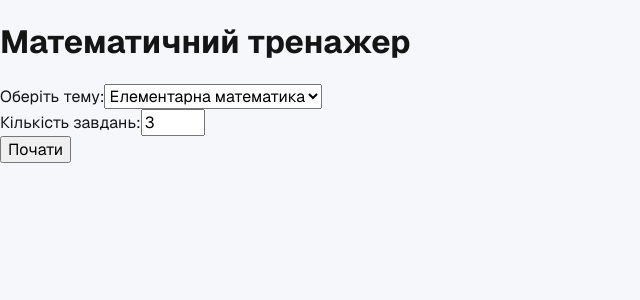
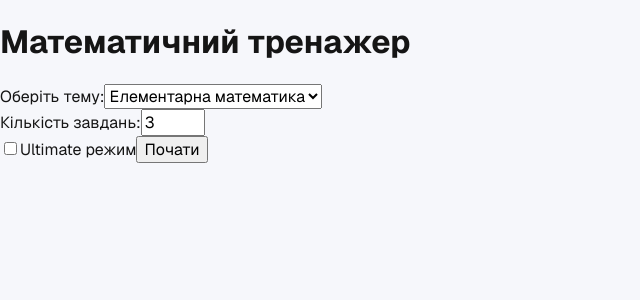
Before and after one commit to Romanna-Brych/quiz-builder, a Next.js app in the folder frontend/: page /trainer in a window 1280 px wide. Shown: the top 300 px of the page, without its empty margins (0-640 px from the left). Built offline with nearby package versions, Linux system fonts and the light colour scheme.

Commit message:
feat: add ultimate training mode

```diff
--- a/frontend/app/trainer/page.tsx
+++ b/frontend/app/trainer/page.tsx
@@ -99,6 +99,7 @@ export default function TrainerPage() {
   const [questionCount, setQuestionCount] = useState(3);
   const [trainingQuestions, setTrainingQuestions] = useState<Question[]>([]);
   const [selectedTopic, setSelectedTopic] = useState<Topic>("elementary-math");
+  const [isUltimateMode, setIsUltimateMode] = useState(false);
 
   const currentQuestion = trainingQuestions[currentQuestionIndex];
 
@@ -145,6 +146,13 @@ export default function TrainerPage() {
     if (answer === currentQuestion.correctAnswer) {
       setCorrectAnswers((prev) => prev + 1);
     }
+
+    if (isUltimateMode) {
+      setTimeout(() => {
+        setSelectedAnswer(null);
+        setCurrentQuestionIndex((prev) => prev + 1);
+      }, 1500);
+    }
   };
 
   const handleNextQuestion = () => {
@@ -167,7 +175,10 @@ export default function TrainerPage() {
           <select
             id="topic"
             value={selectedTopic}
-            onChange={(event) => setSelectedTopic(event.target.value as Topic)}
+            onChange={(event) => {
+              setSelectedTopic(event.target.value as Topic);
+              setQuestionCount(1);
+            }}
           >
             {Object.entries(topicLabels).map(([value, label]) => (
               <option key={value} value={value}>
@@ -189,6 +200,15 @@ export default function TrainerPage() {
             onChange={(event) => setQuestionCount(Number(event.target.value))}
           />
         </div>
+
+        <label>
+          <input
+            type="checkbox"
+            checked={isUltimateMode}
+            onChange={(event) => setIsUltimateMode(event.target.checked)}
+          />
+          Ultimate режим
+        </label>
 
         <button type="button" onClick={handleStart}>
           Почати
@@ -252,9 +272,11 @@ export default function TrainerPage() {
             </p>
           )}
 
-          <button type="button" onClick={handleNextQuestion}>
-            Далі
-          </button>
+          {!isUltimateMode && (
+            <button type="button" onClick={handleNextQuestion}>
+              Далі
+            </button>
+          )}
         </div>
       )}
     </main>
```
